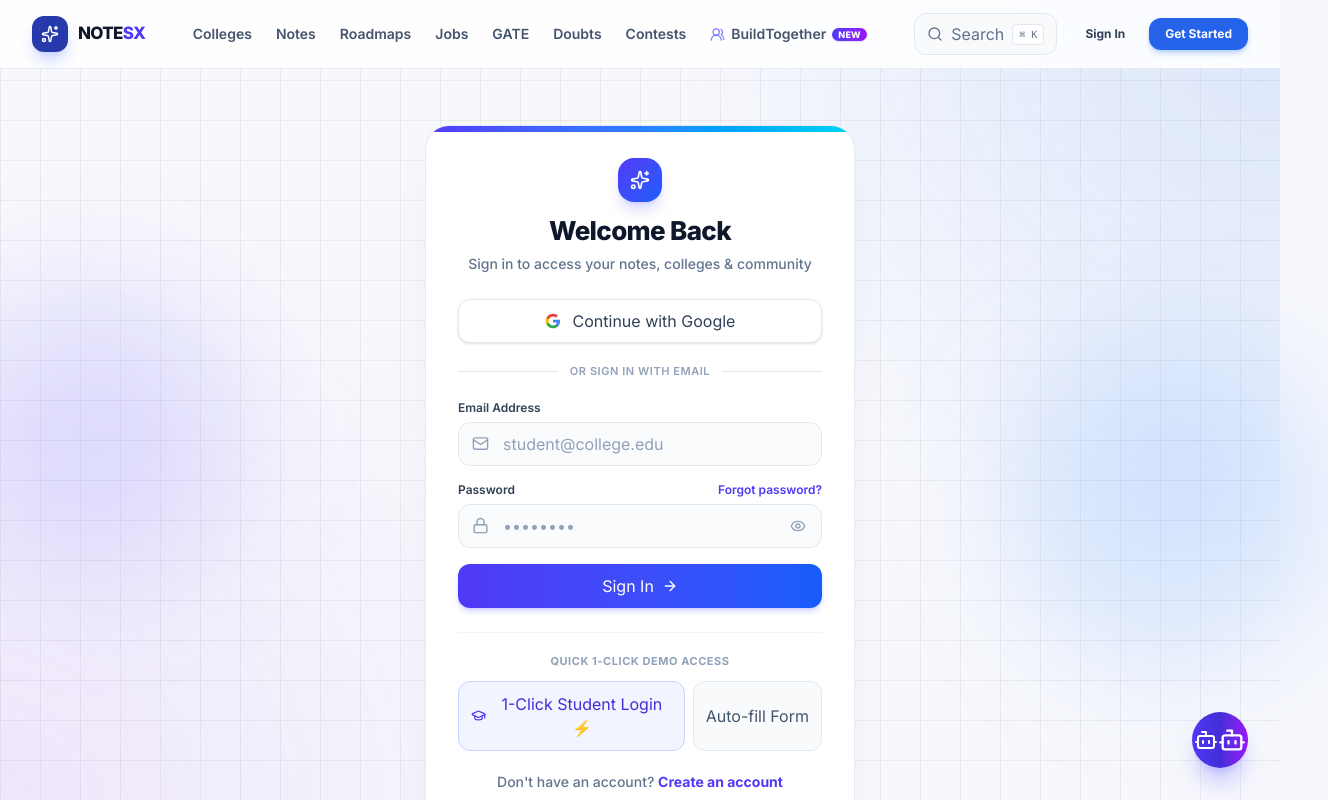
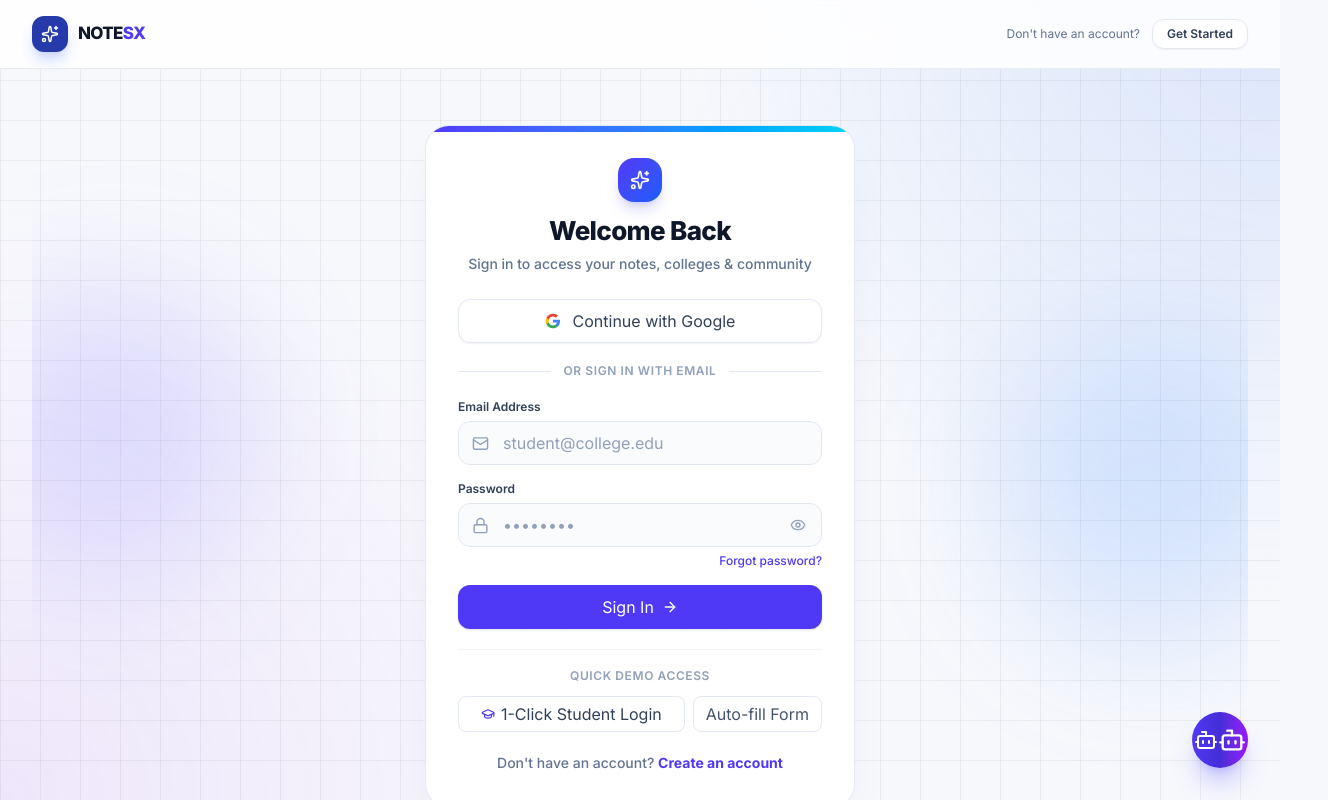
Before and after one commit to Vishvendra-ux/NOTESX, a React (Vite) app in the folder client/: page /login in a window 1280 px wide. Shown: the top 800 px of the page, 1328 px wide, since content can reach past the window. Built offline with nearby package versions, Linux system fonts and the light colour scheme.

Commit message:
fix(login): resolve 7 usability issues on login page and header

```diff
--- a/client/src/components/Navbar.jsx
+++ b/client/src/components/Navbar.jsx
@@ -137,6 +137,42 @@
     setDropdownOpen(false);
     navigate('/login');
   };
+
+  const isAuthPage = location.pathname === '/login' || location.pathname === '/register';
+
+  if (isAuthPage) {
+    const isLoginPage = location.pathname === '/login';
+    return (
+      <header className="sticky top-0 z-50 border-b border-slate-200/80 dark:border-slate-800 bg-white/85 dark:bg-slate-900/85 backdrop-blur-xl">
+        <div className="max-w-[1400px] mx-auto px-4 sm:px-6 lg:px-8">
+          <div className="flex justify-between items-center h-[68px]">
+            {/* Logo */}
+            <Link to="/" className="flex items-center gap-2.5 group">
+              <div className="w-9 h-9 rounded-xl bg-[#273aab] flex items-center justify-center text-white shadow-lg shadow-indigo-200 dark:shadow-none group-hover:scale-105 transition-transform duration-200">
+                <Sparkles size={18} />
+              </div>
+              <span className="font-extrabold text-[17px] tracking-[-.04em] text-slate-900 dark:text-white">
+                NOTE<span className="text-indigo-600">SX</span>
+              </span>
+            </Link>
+
+            {/* Contextual Action */}
+            <div className="flex items-center gap-3">
+              <span className="text-xs text-slate-500 dark:text-slate-400 hidden sm:inline">
+                {isLoginPage ? "Don't have an account?" : 'Already have an account?'}
+              </span>
+              <Link
+                to={isLoginPage ? '/register' : '/login'}
+                className="px-3.5 py-1.5 rounded-xl border border-slate-200 dark:border-slate-700 bg-white dark:bg-slate-800 hover:bg-slate-50 dark:hover:bg-slate-750 text-slate-700 dark:text-slate-200 text-xs font-semibold transition shadow-xs"
+              >
+                {isLoginPage ? 'Get Started' : 'Sign In'}
+              </Link>
+            </div>
+          </div>
+        </div>
+      </header>
+    );
+  }
 
   return (
     <>
--- a/client/src/layouts/MainLayout.jsx
+++ b/client/src/layouts/MainLayout.jsx
@@ -6,6 +6,7 @@
 
 function MobileBottomNav() {
   const { pathname } = useLocation();
+  if (pathname === '/login' || pathname === '/register') return null;
   const items = [[Home, 'Home', '/'], [Compass, 'Explore', '/colleges'], [Target, 'GATE', '/gate'], [MessageCircle, 'Community', '/doubts'], [UserRound, 'Profile', '/profile']];
   return <nav className="fixed inset-x-0 bottom-0 z-50 flex border-t border-slate-200 bg-white/95 px-2 pb-[env(safe-area-inset-bottom)] backdrop-blur lg:hidden" aria-label="Mobile navigation">{items.map(([Icon,label,to]) => { const on = to === '/' ? pathname === '/' : pathname.startsWith(to); return <Link key={label} to={to} className={`flex flex-1 flex-col items-center gap-1 py-2 text-[10px] font-semibold ${on ? 'text-indigo-600' : 'text-slate-500'}`}><Icon size={19} strokeWidth={on ? 2.5 : 2}/>{label}</Link>; })}</nav>;
 }
--- a/client/src/pages/Login.jsx
+++ b/client/src/pages/Login.jsx
@@ -96,10 +96,10 @@
   };
 
   return (
-    <div className="relative min-h-[calc(100vh-14rem)] flex items-center justify-center py-6 px-4 sm:px-6">
+    <div className="relative min-h-[calc(100vh-14rem)] flex items-center justify-center py-6 px-4 sm:px-6 overflow-hidden">
       {/* Background Decorative Ambient Glows */}
-      <div className="absolute top-1/4 -left-20 w-72 h-72 bg-indigo-500/15 rounded-full blur-3xl pointer-events-none -z-10" />
-      <div className="absolute bottom-1/4 -right-20 w-80 h-80 bg-blue-500/15 rounded-full blur-3xl pointer-events-none -z-10" />
+      <div className="absolute top-1/4 -left-16 w-72 h-72 bg-indigo-500/15 rounded-full blur-3xl pointer-events-none -z-10" />
+      <div className="absolute bottom-1/4 -right-16 w-80 h-80 bg-blue-500/15 rounded-full blur-3xl pointer-events-none -z-10" />
 
       <div className="w-full max-w-[430px] bg-white/95 dark:bg-slate-900/95 backdrop-blur-xl border border-slate-200/90 dark:border-slate-800 rounded-3xl p-6 sm:p-8 shadow-2xl shadow-indigo-950/5 relative overflow-hidden animate-slide-up">
         {/* Top Accent Gradient Bar */}
@@ -125,7 +125,7 @@
           type="button"
           onClick={handleGoogleSignIn}
           disabled={isSubmitting}
-          className="w-full h-11 flex items-center justify-center gap-3 rounded-xl border border-slate-200 dark:border-slate-700 bg-white dark:bg-slate-800 hover:bg-slate-50 dark:hover:bg-slate-750 text-slate-700 dark:text-slate-200 text-xs sm:text-sm font-semibold transition-all duration-150 shadow-sm hover:border-slate-300 dark:hover:border-slate-600 cursor-pointer disabled:opacity-60 mb-5"
+          className="w-full h-11 flex items-center justify-center gap-3 rounded-xl border border-slate-200 dark:border-slate-700 bg-white dark:bg-slate-800 hover:bg-slate-50 dark:hover:bg-slate-750 text-slate-700 dark:text-slate-200 text-sm font-semibold transition shadow-xs cursor-pointer disabled:opacity-60 mb-5"
         >
           <svg className="w-4 h-4 shrink-0" viewBox="0 0 24 24">
             <path fill="#4285F4" d="M22.56 12.25c0-.78-.07-1.53-.2-2.25H12v4.26h5.92c-.26 1.37-1.04 2.53-2.21 3.31v2.77h3.57c2.08-1.92 3.28-4.74 3.28-8.09z"/>
@@ -139,7 +139,7 @@
         {/* Divider */}
         <div className="relative flex items-center justify-center mb-5">
           <div className="border-t border-slate-200 dark:border-slate-800 w-full" />
-          <span className="bg-white dark:bg-slate-900 px-3 text-[11px] uppercase tracking-wider font-semibold text-slate-400 shrink-0">
+          <span className="bg-white dark:bg-slate-900 px-3 text-xs uppercase tracking-wider font-semibold text-slate-400 dark:text-slate-500 shrink-0">
             or sign in with email
           </span>
           <div className="border-t border-slate-200 dark:border-slate-800 w-full" />
@@ -174,14 +174,9 @@
           </div>
 
           <div>
-            <div className="flex justify-between items-center mb-1.5">
-              <label className="block text-xs font-semibold text-slate-700 dark:text-slate-300">
-                Password
-              </label>
-              <a href="#" className="text-xs text-indigo-600 hover:text-indigo-700 font-semibold hover:underline">
-                Forgot password?
-              </a>
-            </div>
+            <label className="block text-xs font-semibold text-slate-700 dark:text-slate-300 mb-1.5">
+              Password
+            </label>
             <div className="relative flex items-center">
               <Lock size={17} className="absolute left-3.5 text-slate-400 pointer-events-none" />
               <input
@@ -203,12 +198,17 @@
                 {showPassword ? <EyeOff size={16} /> : <Eye size={16} />}
               </button>
             </div>
+            <div className="flex justify-end mt-1.5">
+              <a href="#" className="text-xs text-indigo-600 dark:text-indigo-400 hover:text-indigo-700 dark:hover:text-indigo-300 font-medium hover:underline">
+                Forgot password?
+              </a>
+            </div>
           </div>
 
           <button
             type="submit"
             disabled={isSubmitting}
-            className="w-full h-11 rounded-xl bg-gradient-to-r from-indigo-600 to-blue-600 hover:from-indigo-700 hover:to-blue-700 text-white text-sm font-bold shadow-md shadow-indigo-500/25 hover:shadow-indigo-500/35 transition-all duration-200 flex items-center justify-center gap-2 cursor-pointer disabled:opacity-60 active:scale-[0.99] mt-2"
+            className="w-full h-11 rounded-xl bg-indigo-600 hover:bg-indigo-700 active:bg-indigo-800 text-white text-sm font-semibold shadow-sm transition flex items-center justify-center gap-2 cursor-pointer disabled:opacity-60 mt-2"
           >
             {isSubmitting && !activeDemo ? (
               <>
@@ -225,24 +225,24 @@
         </form>
 
         {/* Quick Demo Access Bar */}
-        <div className="mt-6 pt-5 border-t border-slate-100 dark:border-slate-800">
-          <p className="text-[11px] uppercase tracking-wider font-bold text-slate-400 text-center mb-2.5">
-            Quick 1-Click Demo Access
+        <div className="mt-5 pt-4 border-t border-slate-100 dark:border-slate-800">
+          <p className="text-xs uppercase tracking-wider font-semibold text-slate-400 dark:text-slate-500 text-center mb-2.5">
+            Quick Demo Access
           </p>
           <div className="flex gap-2">
             <button
               type="button"
               onClick={handleInstantStudentLogin}
               disabled={isSubmitting}
-              className="flex-1 flex items-center justify-center gap-1.5 px-3 py-2.5 rounded-xl border border-indigo-200 bg-indigo-50/80 hover:bg-indigo-100 dark:bg-slate-800 dark:hover:bg-slate-750 text-indigo-700 dark:text-indigo-300 text-xs font-semibold transition cursor-pointer disabled:opacity-50"
+              className="flex-1 h-9 flex items-center justify-center gap-1.5 px-3 rounded-lg border border-slate-200 dark:border-slate-700 bg-white dark:bg-slate-800 hover:bg-slate-50 dark:hover:bg-slate-750 text-slate-700 dark:text-slate-300 text-xs font-medium transition cursor-pointer disabled:opacity-50"
             >
-              <GraduationCap size={15} className="text-indigo-600 dark:text-indigo-400" />
-              {activeDemo === 'student' ? 'Signing in...' : '1-Click Student Login ⚡'}
+              <GraduationCap size={14} className="text-indigo-600 dark:text-indigo-400" />
+              {activeDemo === 'student' ? 'Signing in...' : '1-Click Student Login'}
             </button>
             <button
               type="button"
               onClick={handleFillDemoCredentials}
-              className="px-3 py-2.5 rounded-xl border border-slate-200 dark:border-slate-700 bg-slate-50 hover:bg-slate-100 dark:bg-slate-800 text-slate-600 dark:text-slate-300 text-xs font-semibold transition cursor-pointer"
+              className="h-9 px-3 rounded-lg border border-slate-200 dark:border-slate-700 bg-white dark:bg-slate-800 hover:bg-slate-50 dark:hover:bg-slate-750 text-slate-600 dark:text-slate-400 text-xs font-medium transition cursor-pointer"
               title="Fill student.demo@notesx.edu / student123"
             >
               Auto-fill Form
--- a/client/src/pages/Register.jsx
+++ b/client/src/pages/Register.jsx
@@ -62,10 +62,10 @@
   };
 
   return (
-    <div className="relative min-h-[calc(100vh-14rem)] flex items-center justify-center py-6 px-4 sm:px-6">
+    <div className="relative min-h-[calc(100vh-14rem)] flex items-center justify-center py-6 px-4 sm:px-6 overflow-hidden">
       {/* Background Decorative Ambient Glows */}
-      <div className="absolute top-1/4 -left-20 w-72 h-72 bg-indigo-500/15 rounded-full blur-3xl pointer-events-none -z-10" />
-      <div className="absolute bottom-1/4 -right-20 w-80 h-80 bg-blue-500/15 rounded-full blur-3xl pointer-events-none -z-10" />
+      <div className="absolute top-1/4 -left-16 w-72 h-72 bg-indigo-500/15 rounded-full blur-3xl pointer-events-none -z-10" />
+      <div className="absolute bottom-1/4 -right-16 w-80 h-80 bg-blue-500/15 rounded-full blur-3xl pointer-events-none -z-10" />
 
       <div className="w-full max-w-[430px] bg-white/95 dark:bg-slate-900/95 backdrop-blur-xl border border-slate-200/90 dark:border-slate-800 rounded-3xl p-6 sm:p-8 shadow-2xl shadow-indigo-950/5 relative overflow-hidden animate-slide-up">
         {/* Top Accent Gradient Bar */}
@@ -91,7 +91,7 @@
           type="button"
           onClick={handleGoogleSignUp}
           disabled={isSubmitting}
-          className="w-full h-11 flex items-center justify-center gap-3 rounded-xl border border-slate-200 dark:border-slate-700 bg-white dark:bg-slate-800 hover:bg-slate-50 dark:hover:bg-slate-750 text-slate-700 dark:text-slate-200 text-xs sm:text-sm font-semibold transition-all duration-150 shadow-sm hover:border-slate-300 dark:hover:border-slate-600 cursor-pointer disabled:opacity-60 mb-5"
+          className="w-full h-11 flex items-center justify-center gap-3 rounded-xl border border-slate-200 dark:border-slate-700 bg-white dark:bg-slate-800 hover:bg-slate-50 dark:hover:bg-slate-750 text-slate-700 dark:text-slate-200 text-sm font-semibold transition shadow-xs cursor-pointer disabled:opacity-60 mb-5"
         >
           <svg className="w-4 h-4 shrink-0" viewBox="0 0 24 24">
             <path fill="#4285F4" d="M22.56 12.25c0-.78-.07-1.53-.2-2.25H12v4.26h5.92c-.26 1.37-1.04 2.53-2.21 3.31v2.77h3.57c2.08-1.92 3.28-4.74 3.28-8.09z"/>
@@ -105,7 +105,7 @@
         {/* Divider */}
         <div className="relative flex items-center justify-center mb-5">
           <div className="border-t border-slate-200 dark:border-slate-800 w-full" />
-          <span className="bg-white dark:bg-slate-900 px-3 text-[11px] uppercase tracking-wider font-semibold text-slate-400 shrink-0">
+          <span className="bg-white dark:bg-slate-900 px-3 text-xs uppercase tracking-wider font-semibold text-slate-400 dark:text-slate-500 shrink-0">
             or register with email
           </span>
           <div className="border-t border-slate-200 dark:border-slate-800 w-full" />
```
